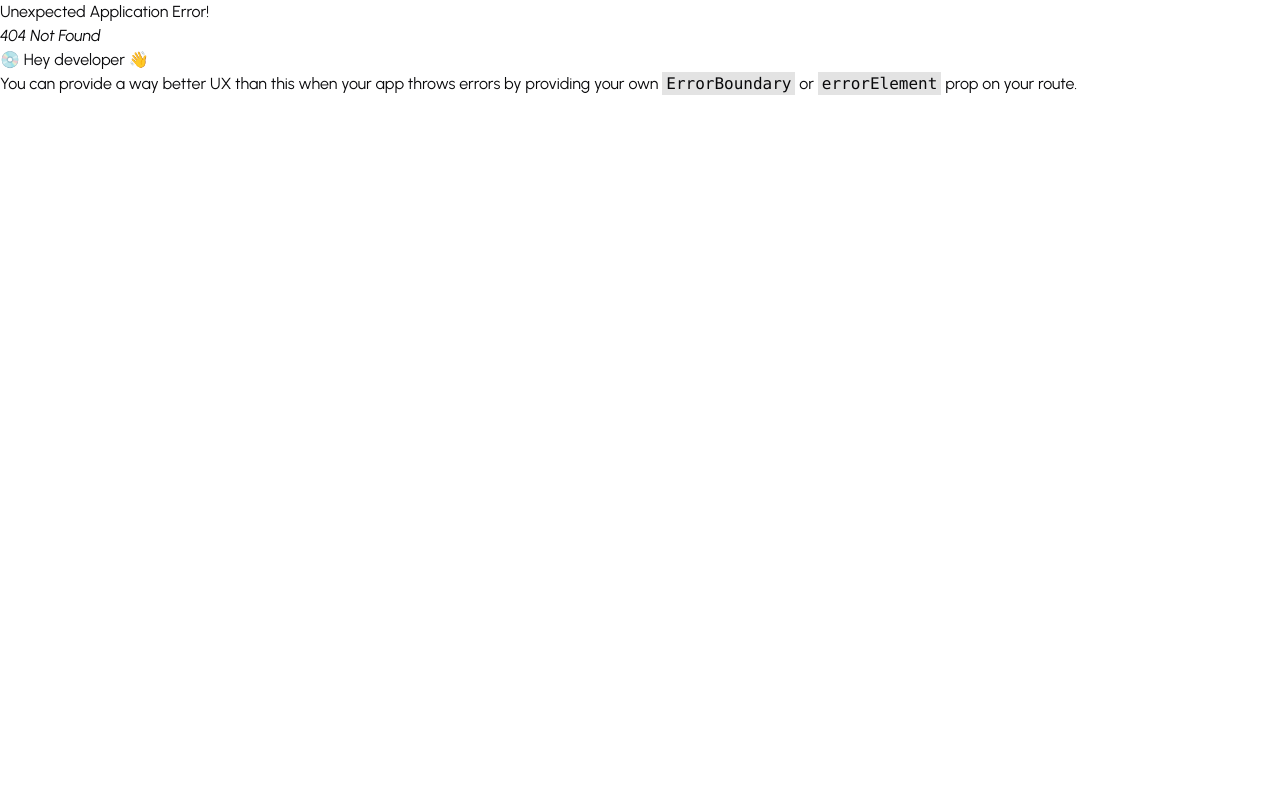
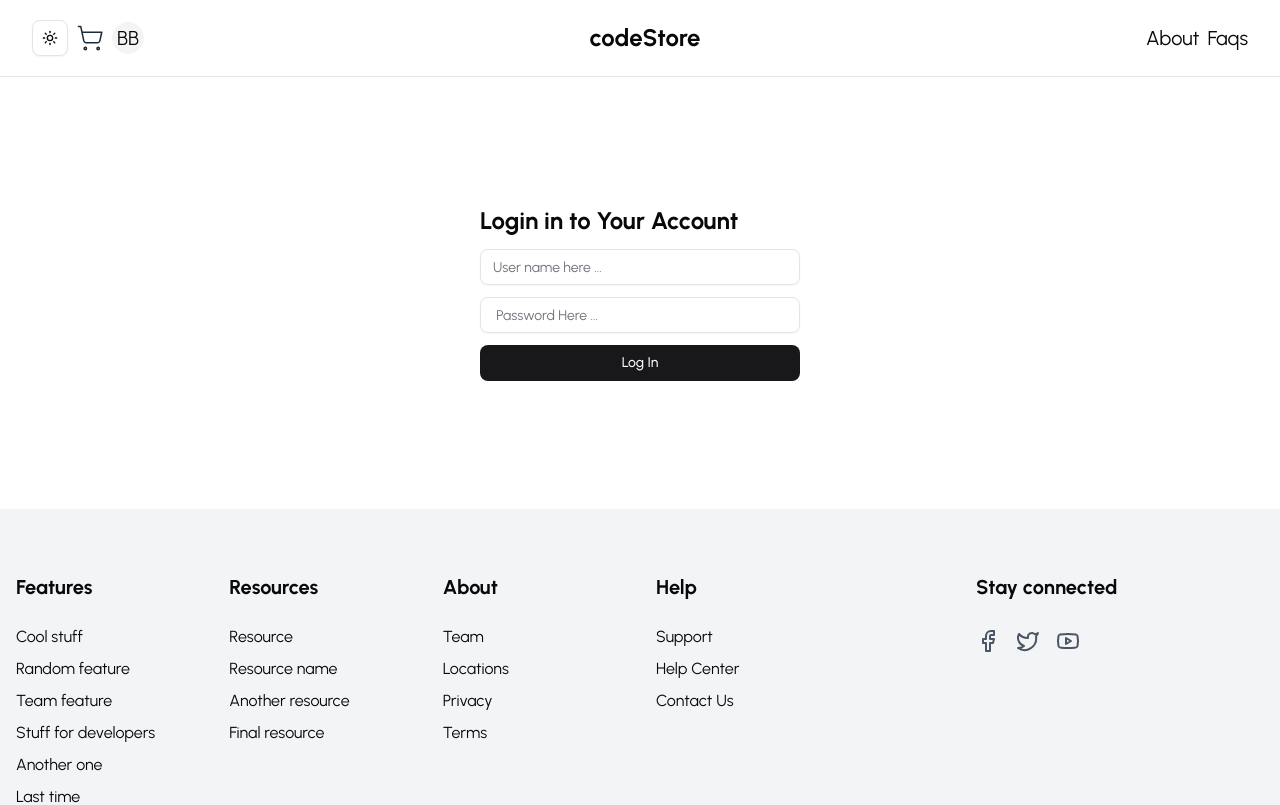
Before and after one commit to vishal-bhar/fullstack-shoping, a React (Vite) app in the folder client/: page /admin/login in a window 1280 px wide. Before the commit this address had no page. Shown: the top 805 px of the page. Built offline with nearby package versions, Linux system fonts and the light colour scheme.

Commit message:
Made Admin Login page .

```diff
--- a/client/src/App.jsx
+++ b/client/src/App.jsx
@@ -7,6 +7,7 @@ import Signup from "./pages/Signup.jsx"
 import Login from "./pages/Login.jsx"
 import Product from "./pages/Product.jsx"
 import Checkout from "./pages/Checkout.jsx"
+import AdminLogin from "./pages/AdminLogin.jsx"
 
 
 
@@ -15,43 +16,51 @@ function App() {
   const router= createBrowserRouter([
     {
       path:"/",
-      element:<>
+      element:(<>
       <Navbar />
       <Home/>
       <Footer/>
-               </>,
+      </>),
     },
      {
       path:"/signup",
-      element:<>
+      element:(<>
       <Navbar />
       <Signup/>
       <Footer/>
-      </>,
+      </>),
     },
     {
       path:"/login",
-      element:<>
+      element:(<>
       <Navbar />
       <Login/>
       <Footer/>
-      </>,
+      </>),
     },
     {
       path:"/product",
-      element:<>
+      element:(<>
       <Navbar />
       <Product/>
       <Footer/>
-      </>,
+      </>),
     },
      {
       path:"/checkout",
-      element:<>
+      element:(<>
       <Navbar />
       <Checkout/>
       <Footer/>
-      </>,
+      </>),
+    },
+    {
+      path:"/admin/login",
+      element:(<>
+      <Navbar />
+      <AdminLogin/>
+      <Footer/>
+      </>),
     },
   ])
 
--- a/client/src/pages/AdminLogin.jsx
+++ b/client/src/pages/AdminLogin.jsx
@@ -0,0 +1,26 @@
+import { Button } from '@/components/ui/button'
+import { Input } from '@/components/ui/input'
+import React from 'react'
+
+function AdminLogin() {
+   return (
+   <>
+   <div className="w-[60vw] lg:w-[25vw] mx-auto my-32 grid gap-3">
+      <h1 className="text-2xl font-bold">Login in to Your Account</h1>
+      <form className="grid gap-3">
+        <Input placeholder="User name here ... " type="text" name="username" />
+        <Input
+          placeholder=" Password Here ..."
+          type="password"
+          name="password"
+        />
+
+        <Button>Log In</Button>
+
+      </form>
+    </div>
+    </>
+  )
+}
+
+export default AdminLogin
```
